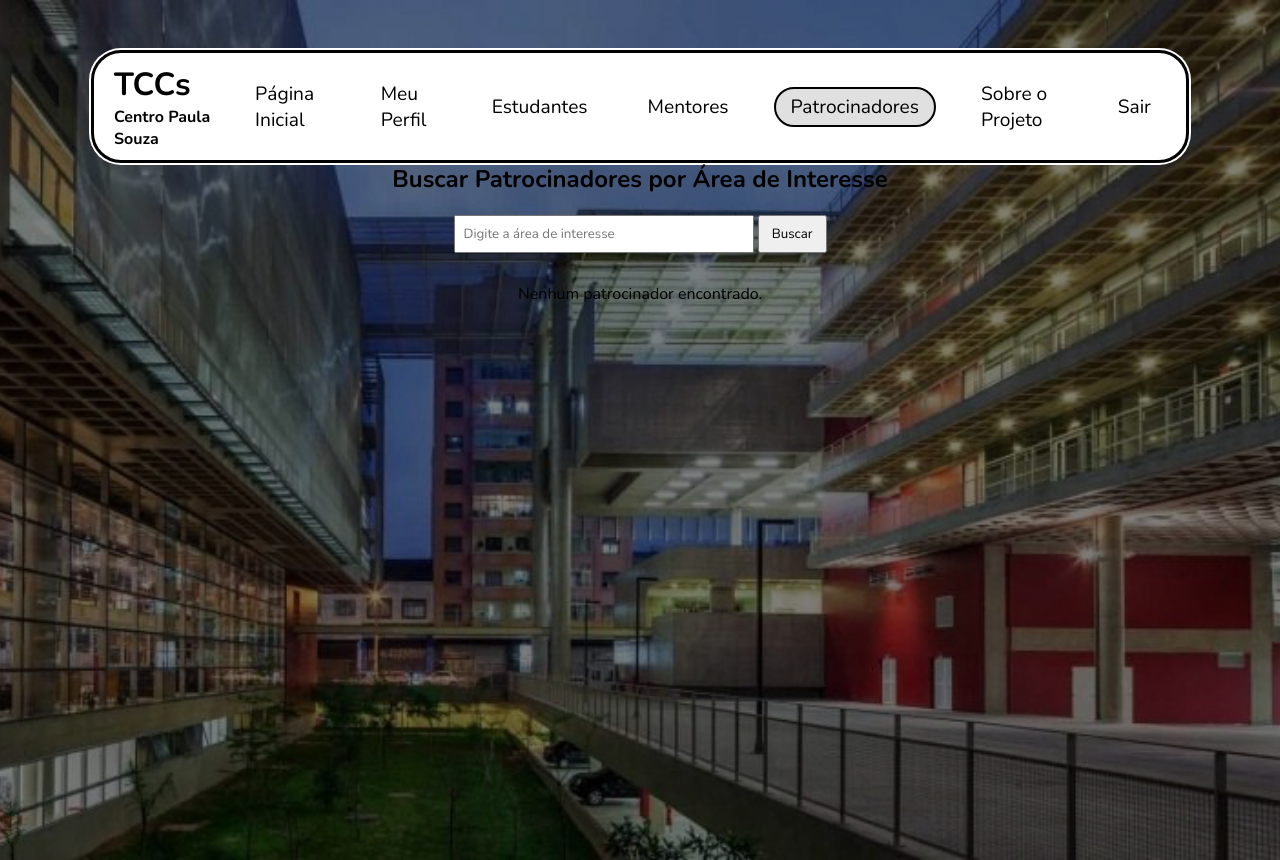
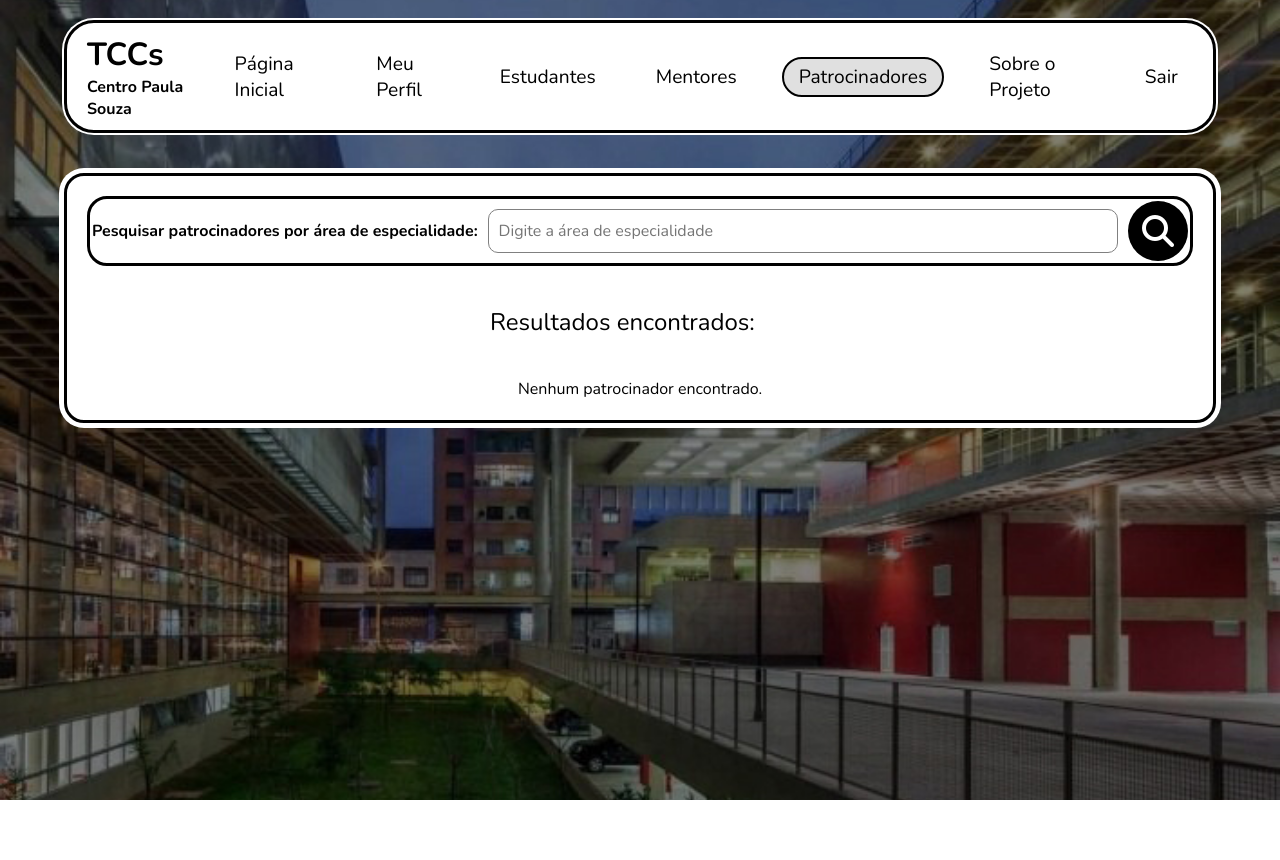
Before and after one commit to IzaFerrari/plataformaTCC, a PHP site: page /patrocinadores.php in a window 1280 px wide. After the commit the page ends 800 px from the top, so only its background shows below. Run offline with PHP 8.4, Linux system fonts and the light colour scheme; data that the repository does not hold is empty.

Commit message:
Edição das Mentores e patrocinadores + sobre (etapas 16, 17 e 18)
> added bakfile

```diff
--- a/html/css/estilo2.css
+++ b/html/css/estilo2.css
@@ -82,6 +82,13 @@
     }
 
     .mentors-container {
+      display: flex;
+      gap: 20px;
+      justify-content: center;
+      flex-wrap: wrap;
+    }
+
+    .about-container {
       display: flex;
       gap: 20px;
       justify-content: center;
--- a/html/sobre.html
+++ b/html/sobre.html
@@ -15,7 +15,7 @@
   <h2>Sobre o Projeto</h2>
   <a href="index.html" class="btn-mais voltar-btn">Voltar ao Início</a>
 </div>
-      <div style="display: flex; justify-content: space-around; flex-wrap: wrap; gap: 20px; margin-top: 20px;">
+      <div style="display: flex; justify-content: space-around; flex-wrap: wrap; gap: 20px; margin-top: 60px;">
         <div style="text-align: center;">
           <img src="img/sara.png" alt="Sara" class="foto-perfil">
           <p><strong>Sara</strong></p>
--- a/php/menu.php
+++ b/php/menu.php
@@ -22,7 +22,7 @@ $current_page = basename($_SERVER['PHP_SELF']);
     <a href="../php/estudantes.php" class="<?php if($current_page == 'estudantes.php') echo 'active'; ?>">Estudantes</a>
     <a href="../php/mentores.php" class="<?php if($current_page == 'mentores.php') echo 'active'; ?>">Mentores</a>
     <a href="../php/patrocinadores.php" class="<?php if($current_page == 'patrocinadores.php') echo 'active'; ?>">Patrocinadores</a>
-    <a href="../html/sobre.php" class="<?php if($current_page == 'sobre.php') echo 'active'; ?>">Sobre o Projeto</a>
+    <a href="../php/sobre.php" class="<?php if($current_page == 'sobre.php') echo 'active'; ?>">Sobre o Projeto</a>
     <a href="../php/logout.php">Sair</a>
   </div>
   </nav>
--- a/php/patrocinadores.php
+++ b/php/patrocinadores.php
@@ -1,57 +1,34 @@
-<?php include("conexao.php");
-      include('../php/menu.php'); ?>
+<?php
+include("conexao.php");
+include('../php/menu.php');
+?>
+
 <!DOCTYPE html>
-<html lang="pt-br">
+<html lang="pt-BR">
 <head>
-    <meta charset="UTF-8">
-    <title>Patrocinadores</title>
-    <style>
-        body {
-            font-family: Arial, sans-serif;
-            margin: 30px;
-            background-color: #f9f9f9;
-        }
-        h2 {
-            margin-bottom: 20px;
-        }
-        form {
-            margin-bottom: 30px;
-        }
-        .patrocinador {
-            display: flex;
-            align-items: flex-start;
-            background-color: #fff;
-            border: 1px solid #ddd;
-            padding: 20px;
-            margin-bottom: 20px;
-            border-radius: 8px;
-            box-shadow: 0 1px 4px rgba(0,0,0,0.1);
-        }
-        .patrocinador img {
-            width: 150px;
-            height: 150px;
-            object-fit: cover;
-            border-radius: 8px;
-            margin-right: 20px;
-        }
-        .patrocinador-info {
-            flex: 1;
-        }
-        input[type="text"] {
-            padding: 8px;
-            width: 300px;
-        }
-        input[type="submit"] {
-            padding: 8px 12px;
-        }
-    </style>
+<meta charset="utf-8"/>
+<meta content="width=device-width, initial-scale=1.0" name="viewport"/>
+<title>Pesquisa de Patrocinadores - Sistema TCCs</title>
+<link href="https://fonts.googleapis.com/css2?family=Nunito:wght@400;700&amp;display=swap" rel="stylesheet"/>
+<link href="css/estilo2.css" rel="stylesheet" type="text/css"/>
+<link href="https://cdnjs.cloudflare.com/ajax/libs/font-awesome/6.5.0/css/all.min.css" rel="stylesheet"/>
 </head>
 <body>
-    <h2>Buscar Patrocinadores por Área de Interesse</h2>
-    <form method="GET" action="">
-        <input type="text" name="busca" placeholder="Digite a área de interesse" value="<?php echo isset($_GET['busca']) ? htmlspecialchars($_GET['busca']) : ''; ?>">
-        <input type="submit" value="Buscar">
+<main class="main-busca">
+  <div class="painel-lateral">
+    <form class="form-busca" method="GET" action="">
+      <label for="search"><strong>Pesquisar patrocinadores por área de especialidade:</strong></label>
+      <input id="search" name="busca" placeholder="Digite a área de especialidade" type="text"
+        value="<?php echo isset($_GET['busca']) ? htmlspecialchars($_GET['busca']) : ''; ?>" />
+      <button class="btn-buscar" style="font-size: 2rem" type="submit"><i class="fas fa-search"></i></button>
     </form>
+  </div>
+
+  <div class="painel-resultado">
+    <p class="resultado-titulo">Resultados encontrados:</p>
+  </div>
+
+  <div class="mentors-container">
 
     <?php
     $sql = "SELECT
@@ -73,19 +50,20 @@
 
     $resultado = mysqli_query($conn, $sql);
 
-    if (mysqli_num_rows($resultado) > 0) {
+    if ($resultado && mysqli_num_rows($resultado) > 0) {
         while ($patro = mysqli_fetch_assoc($resultado)) {
-            echo "<div class='patrocinador'>";
+            // Use 'img/sabrina.png' como padrão se não tiver foto cadastrada
+            $foto = !empty($patro['foto']) ? "uploads/" . htmlspecialchars($patro['foto']) : 'img/sabrina.png';
 
-            $foto = !empty($patro['foto']) ? "uploads/" . htmlspecialchars($patro['foto']) : 'imagens/default.png';
-            echo "<img src='" . $foto . "' alt='Foto de " . htmlspecialchars($patro['nome']) . "'>";
-
-            echo "<div class='patrocinador-info'>";
-            echo "<h3>" . htmlspecialchars($patro['nome']) . "</h3>";
-            echo "<p><strong>Descrição:</strong> " . nl2br(htmlspecialchars($patro['descricaoPerfil'])) . "</p>";
-            echo "<p><strong>Empresa:</strong> " . htmlspecialchars($patro['empresa']) . "</p>";
-            echo "<p><strong>Área de Interesse:</strong> " . htmlspecialchars($patro['areaInteresse']) . "</p>";
-            echo "<p><strong>Email:</strong> " . htmlspecialchars($patro['email']) . "<br>";
+            echo '<div class="mentor-card destaque">';
+            echo "<img class='mentor-image' src='{$foto}' alt='Foto " . htmlspecialchars($patro['nome']) . "' />";
+            echo "<div class='mentor-name'>" . htmlspecialchars($patro['nome']) . "</div>";
+            echo "<div class='mentor-description'><strong>Descrição:</strong> " . nl2br(htmlspecialchars($patro['descricaoPerfil'])) . "</div>";
+            echo "<div class='mentor-info'>";
+            echo "<strong>Empresa:</strong> " . htmlspecialchars($patro['empresa']) . "<br/><br/>";
+            echo "<strong>Área de Especialidade:</strong> " . htmlspecialchars($patro['areaInteresse']) . "<br/><br/>";
+            echo "<strong>Email:</strong> " . htmlspecialchars($patro['email']) . "<br/>";
+            echo "<strong>Telefone:</strong> " . htmlspecialchars($patro['telefone']);
             echo "</div>";
             echo "</div>";
         }
@@ -95,5 +73,8 @@
 
     mysqli_close($conn);
     ?>
+
+  </div>
+</main>
 </body>
 </html>
```
Also changed, not shown: php/mentores.php (+39 -65 lines), php/sobre.php (+106 -1 lines), php/img/billie.png (added), php/img/centro-paula-souza.jpg (added), php/img/chappell.png (added), php/img/charlotte.png (added), php/img/izabely.png (added), php/img/luis.png (added), php/img/perfil.jpg (added), php/img/porter.png (added), php/img/sabrina.png (added), php/img/sara.png (added), php/img/usuario2.png (added), php/img/walter.png (added), 2 other files.
